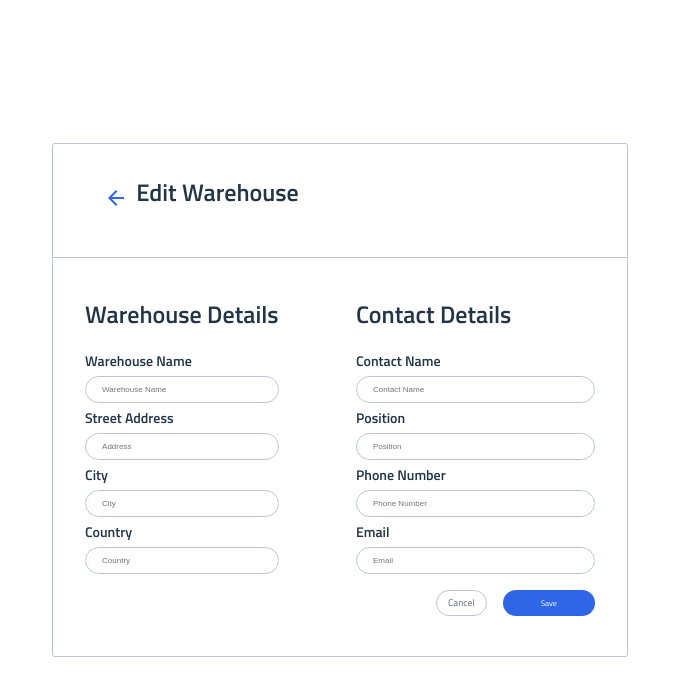
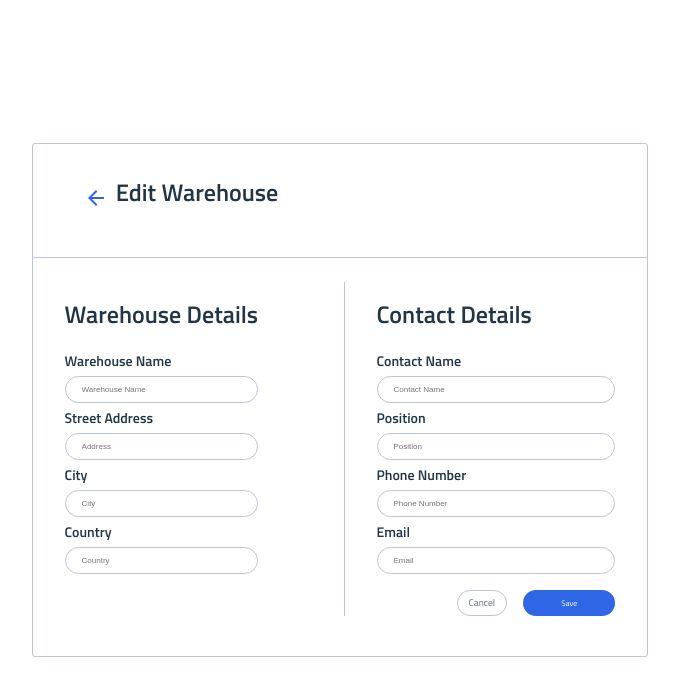
Before and after one commit to StefanUoft/InStock, a React (Vite) app: page / in a window 1280 px wide. Shown: the top 696 px of the page, without its empty margins (300-979 px from the left). Built offline with nearby package versions, Linux system fonts and the light colour scheme; no server answers.

Commit message:
added right side border in warehouse details form

```diff
--- a/src/components/EditWarehouse/EditWarehouse.jsx
+++ b/src/components/EditWarehouse/EditWarehouse.jsx
@@ -215,8 +215,6 @@ function EditWarehouse() {
           </div>
         </div>
 
-
-
         {/*Contact Details Section*/}
         <div className="edit-warehouse__contact-form">
           <h2 className="edit-warehouse__contact-title">Contact Details</h2>
--- a/src/components/EditWarehouse/EditWarehouse.scss
+++ b/src/components/EditWarehouse/EditWarehouse.scss
@@ -42,7 +42,7 @@ body {
   }
 
   &__forms {
-     width: 100%;
+    width: 100%;
     display: flex;
     justify-content: center;
     padding: 1rem;
@@ -59,6 +59,10 @@ body {
       display: flex;
       flex-direction: row;
       border-bottom: none;
+      padding-right: 2.5rem;
+      @include tablet {
+        border-right: 1px solid $cloud-color;
+      }
     }
   }
   &__contact-form {
```
Lines whose indentation alone changed are shown as unchanged.
